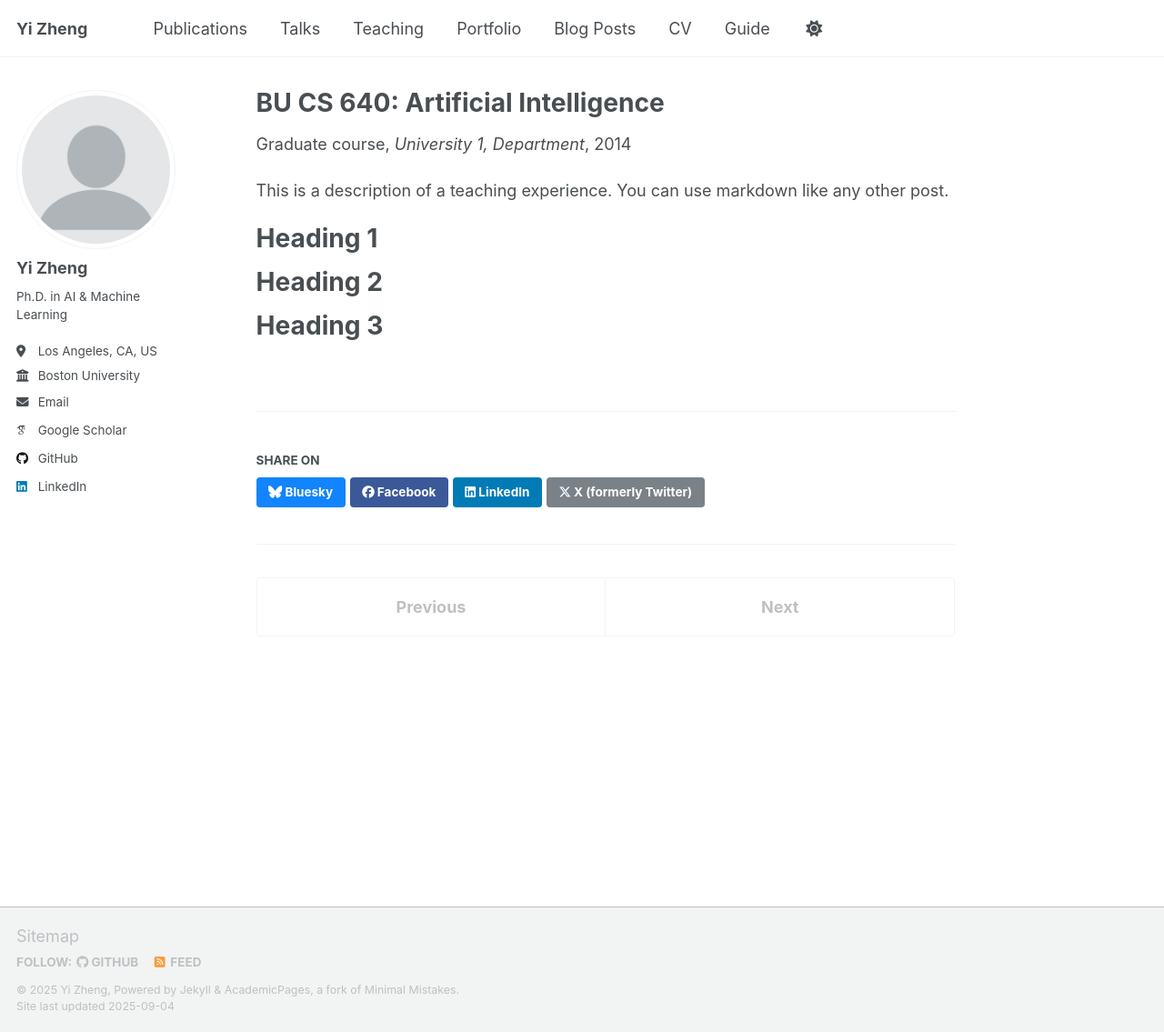
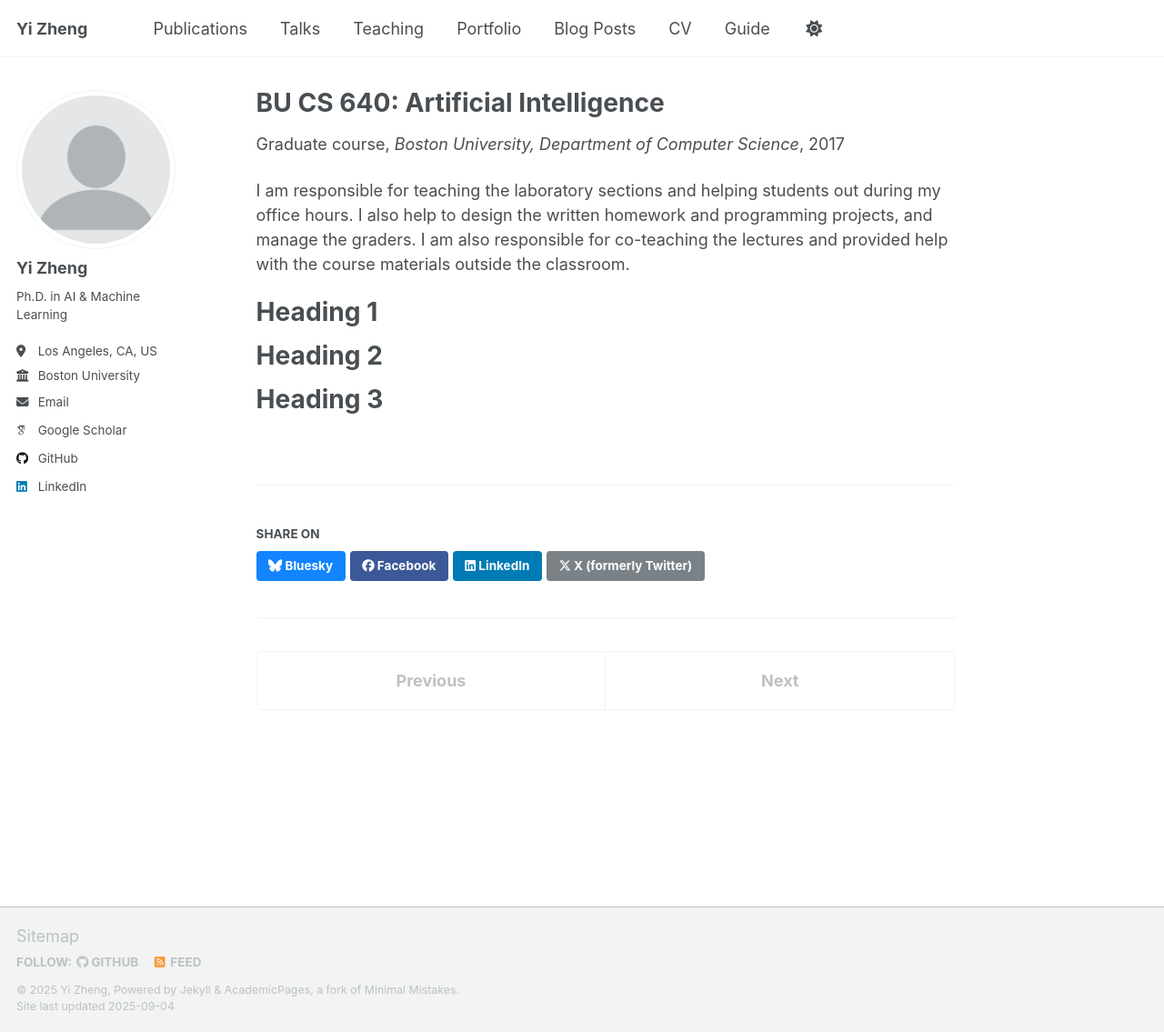
Before and after one commit to GSWS/GSWS.github.io, a Jekyll site: the page built from _teaching/cs640.md, in a window 1280 px wide and 1135 px high. Shown: the whole window at 91% size. Built offline with Jekyll 4.4.1, drawn with Linux system fonts in a browser that asks for light colours; some web fonts are replaced; a script that is not in the unit is left out.

Commit message:
Update cs640.md

```diff
--- a/_teaching/cs640.md
+++ b/_teaching/cs640.md
@@ -3,12 +3,12 @@ title: "BU CS 640: Artificial Intelligence"
 collection: teaching
 type: "Graduate course"
 permalink: /teaching/cs640
-venue: "University 1, Department"
-date: 2014-01-01
-location: "City, Country"
+venue: "Boston University, Department of Computer Science"
+date: 2017-09-01
+location: "Boston, MA"
 ---
 
-This is a description of a teaching experience. You can use markdown like any other post.
+I am responsible for teaching the laboratory sections and helping students out during my office hours. I also help to design the written homework and programming projects, and manage the graders. I am also responsible for co-teaching the lectures and provided help with the course materials outside the classroom.
 
 Heading 1
 ======
```
